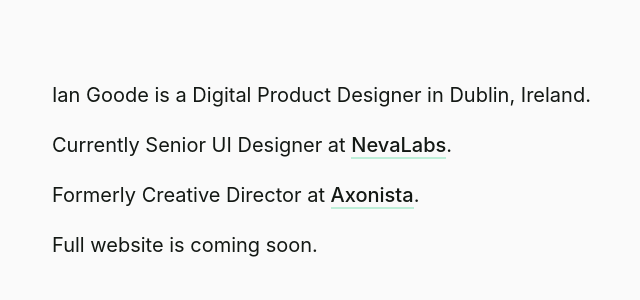
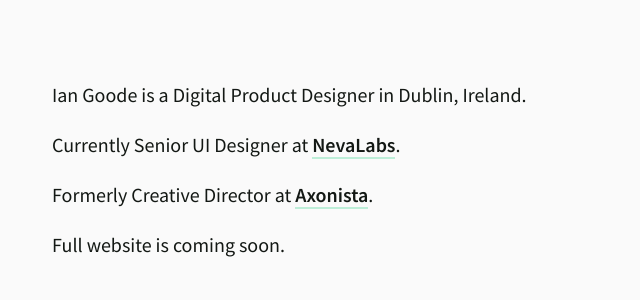
Before and after one commit to Lennington/personal-site, a Jekyll site: the page built from index.md, in a window 1280 px wide. Shown: the top 300 px of the page, without its empty margins (27-667 px from the left). Built offline with Jekyll 4.4.1, drawn with Linux system fonts in a browser that asks for light colours.

Commit message:
Adding Source Sans Pro

```diff
--- a/_includes/head.html
+++ b/_includes/head.html
@@ -13,6 +13,9 @@
   <!-- CSS -->
   <link rel="stylesheet" href="/public/css/main.css">
 
+  <!-- Fonts -->
+  <link href="https://fonts.googleapis.com/css?family=Source+Sans+Pro:400,600" rel="stylesheet">
+
   <!-- Icons -->
   <link rel="shortcut icon" href="/favicon.ico">
 
--- a/public/css/main.scss
+++ b/public/css/main.scss
@@ -14,7 +14,7 @@
 }
 
 body {
-  font-family: -apple-system,BlinkMacSystemFont,\.SFNSText-Regular,San Francisco,Roboto,Segoe UI,Oxygen-Sans,Ubuntu,Cantarell,Helvetica Neue,Lucida Grande,sans-serif;
+  font-family: "Source Sans Pro", -apple-system,BlinkMacSystemFont,\.SFNSText-Regular,San Francisco,Roboto,Segoe UI,Oxygen-Sans,Ubuntu,Cantarell,Helvetica Neue,Lucida Grande,sans-serif;
   font-size: 20px;
   line-height: 1.5;
   color: #131814;
@@ -26,7 +26,7 @@
 
 a,
 a:visited {
-  font-weight: 500;
+  font-weight: 600;
   color: inherit;
   border-bottom: 2px solid #bdeed8;
   text-decoration: none;
```
